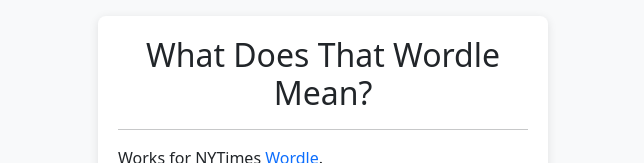
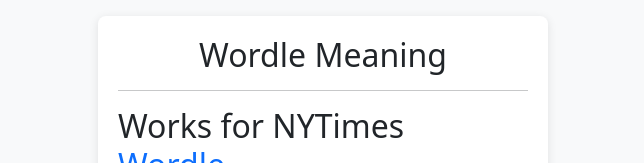
Before and after one commit to imedgar/wordlemeaning, a browser extension: page index.html in a window 1280 px wide. Shown: the top 163 px of the page, without its empty margins (317-961 px from the left). Drawn offline with nearby package versions, Linux system fonts and the light colour scheme.

Commit message:
bump version

```diff
--- a/index.html
+++ b/index.html
@@ -83,7 +83,7 @@
   </head>
   <body>
     <div class="container mt-3">
-      <h2 class="text-center">What Does That Wordle Mean?</h2>
+      <h2 class="text-center">Wordle Meaning<h2>
       <hr>
       <p>
         Works for NYTimes
```
Also changed, not shown: manifest.json.
